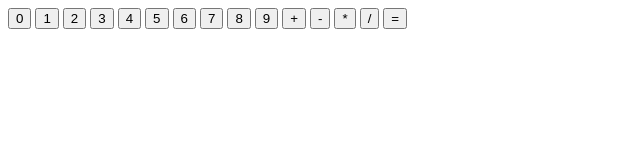
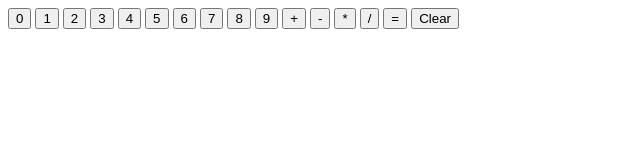
Before and after one commit to sshahmuneer/calculator, a plain HTML site: page index.html in a window 1280 px wide. Shown: the whole page, without its empty margins (0-640 px from the left). Drawn offline with Linux system fonts and the light colour scheme.

Commit message:
Create clear button

```diff
--- a/index.html
+++ b/index.html
@@ -24,5 +24,7 @@
         <button type="button">/</button>
 
         <button type="button">=</button>
+
+        <button type="button">Clear</button>
     </body>
 </html>
```
